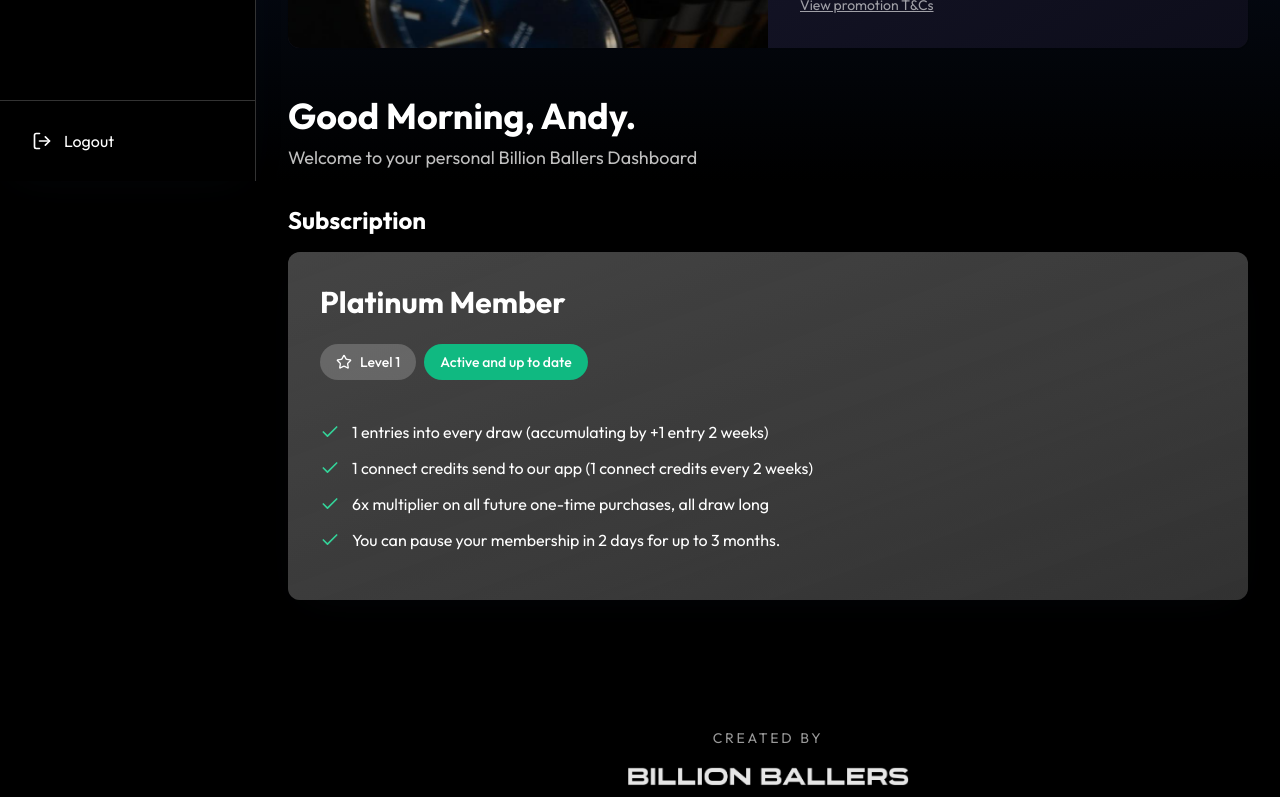
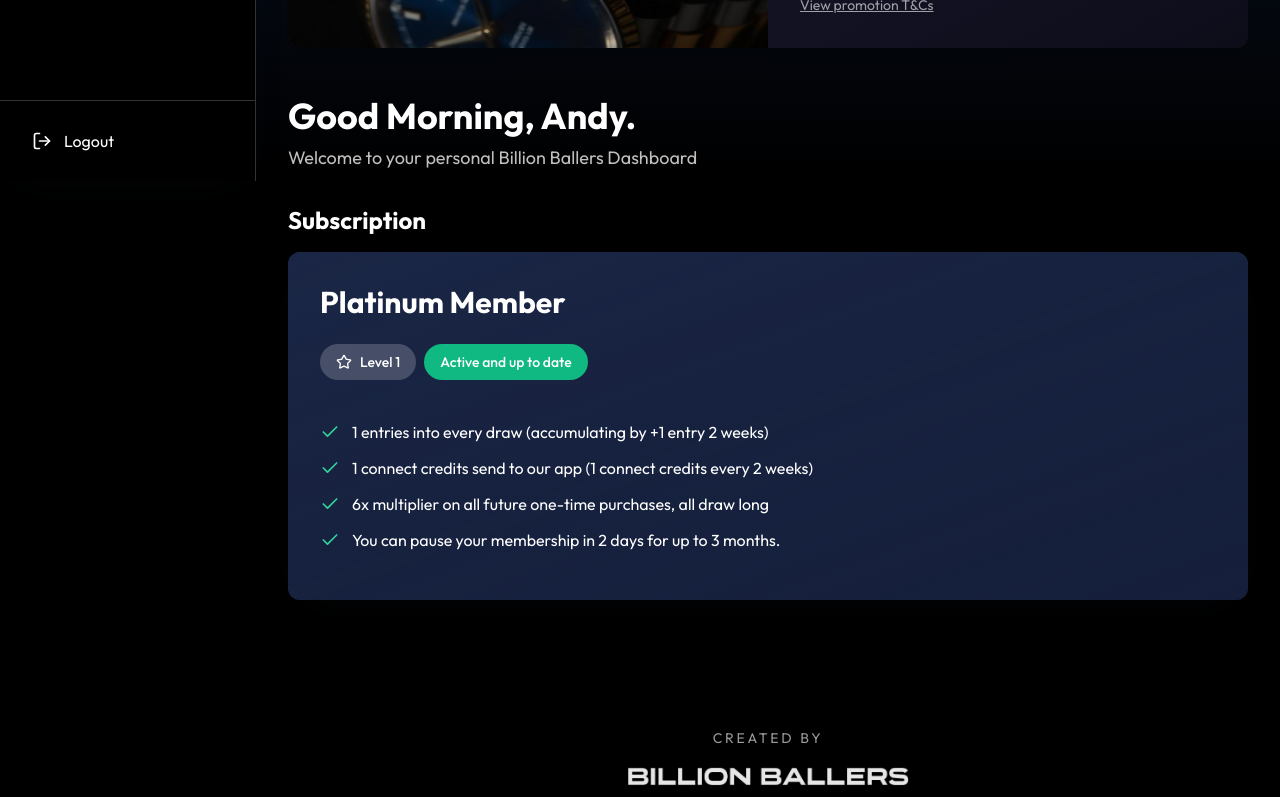
Before and after one commit to establishedagency2024-andy/baller-lounge, a React (Vite) app: page / in a window 1280 px wide. Shown: the part 619-1416 px from the top of the page. Built offline with nearby package versions, Linux system fonts and the light colour scheme; the HTML template or start-up script is replaced by a standard one.

Commit message:
Changes
Co-authored-by: establishedagency2024-andy <245791214+establishedagency2024-andy@users.noreply.github.com>

```diff
--- a/src/pages/Dashboard.tsx
+++ b/src/pages/Dashboard.tsx
@@ -26,8 +26,8 @@ const Dashboard = () => {
         <h2 className="text-2xl font-bold text-foreground">Subscription</h2>
         <Card className="relative overflow-hidden border-0 luxury-shadow">
           {/* Animated gradient background */}
-          <div className="absolute inset-0 bg-gradient-to-br from-[#4a4a4a] via-[#3a3a3a] to-[#1a1a1a] animate-gradient-shift" />
-          <div className="absolute inset-0 bg-gradient-to-tl from-[#5a5a5a]/20 via-transparent to-[#4a4a4a]/15 animate-gradient-pulse" />
+          <div className="absolute inset-0 bg-gradient-to-br from-[#1e2a4a] via-[#16213e] to-[#0a0f24] animate-gradient-shift" />
+          <div className="absolute inset-0 bg-gradient-to-tl from-[#2a3a5e]/30 via-transparent to-[#1e2a4a]/20 animate-gradient-pulse" />
 
           <div className="relative p-8 space-y-6">
             {/* Header */}
```
